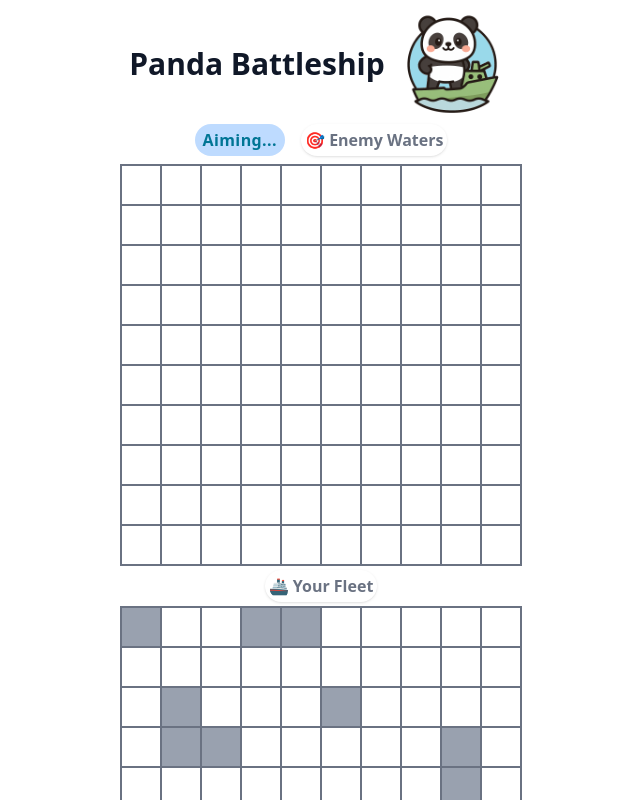
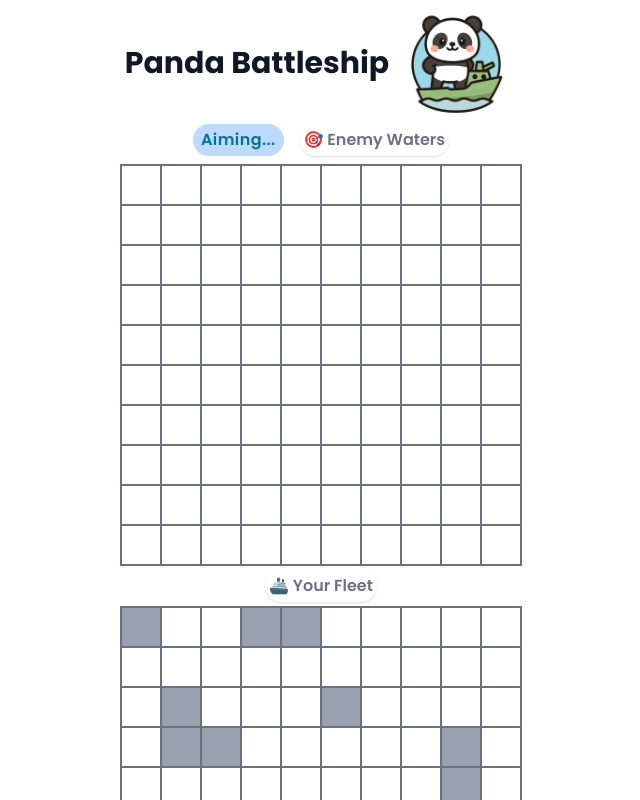
Before and after one commit to povilaspanavas/PandaBattleship, a React (Vite) app in the folder PandaBattleship.FE/: page / in a window 1280 px wide. Shown: the top 800 px of the page, without its empty margins (319-959 px from the left). Built offline with nearby package versions, Linux system fonts and the light colour scheme.

Commit message:
Fixed importing of fonts, removed tailwind.config.js because it's not used in since V4 (#56)

```diff
--- a/PandaBattleship.FE/index.html
+++ b/PandaBattleship.FE/index.html
@@ -5,7 +5,7 @@
     <link rel="icon" type="image/png" href="/logo_64.ico" />
     <link rel="preconnect" href="https://fonts.googleapis.com">
     <link rel="preconnect" href="https://fonts.gstatic.com" crossorigin>
-    <link href="https://fonts.googleapis.com/css2?family=Poppins:wght@400;500;600;700&display=swap" rel="stylesheet">
+    <link href="https://fonts.googleapis.com/css2?family=Poppins:ital,wght@0,100;0,200;0,300;0,400;0,500;0,600;0,700;0,800;0,900;1,100;1,200;1,300;1,400;1,500;1,600;1,700;1,800;1,900&display=swap" rel="stylesheet">
     <meta name="viewport" content="width=device-width, initial-scale=1.0" />
     <title>Panda Battleships</title>
   </head>
--- a/PandaBattleship.FE/src/index.css
+++ b/PandaBattleship.FE/src/index.css
@@ -1,4 +1,9 @@
 @import "tailwindcss";
+
+@theme {
+  --font-poppins: Poppins, sans-serif;
+  --font-sans: Poppins, ui-sans-serif, system-ui;
+}
 
 @layer base {
   :root {
--- a/PandaBattleship.FE/tailwind.config.js
+++ /dev/null
@@ -1,16 +0,0 @@
-/** @type {import('tailwindcss').Config} */
-export default {
-  content: [
-    "./index.html",
-    "./src/**/*.{js,ts,jsx,tsx}",
-  ],
-  theme: {
-    extend: {
-      fontFamily: {
-        poppins: ['Poppins', 'sans-serif'],
-        sans: ['Poppins', 'ui-sans-serif', 'system-ui'],
-      },
-    },
-  },
-  plugins: [],
-}
```
